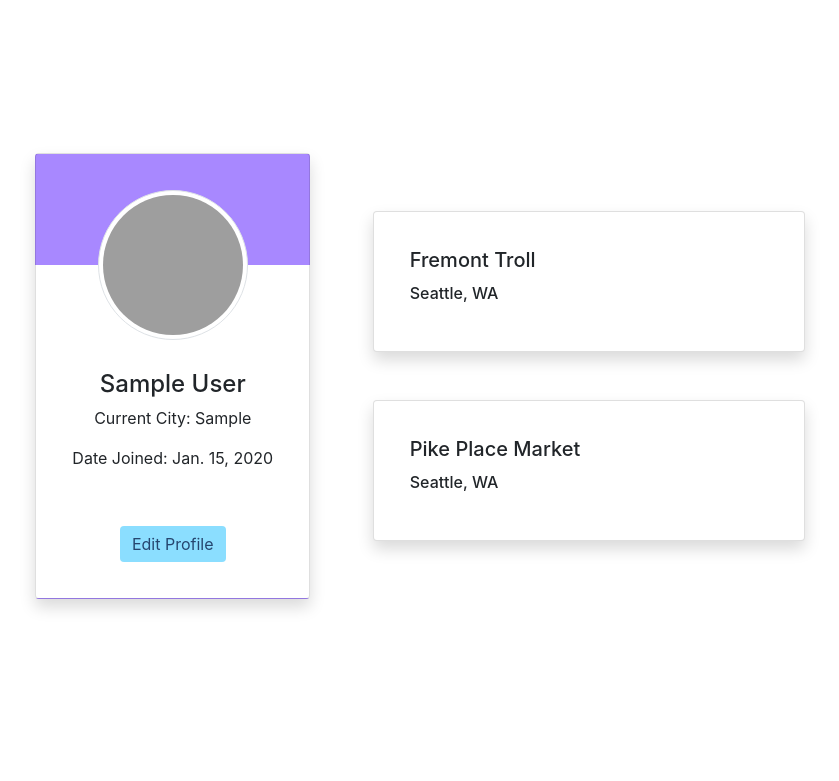
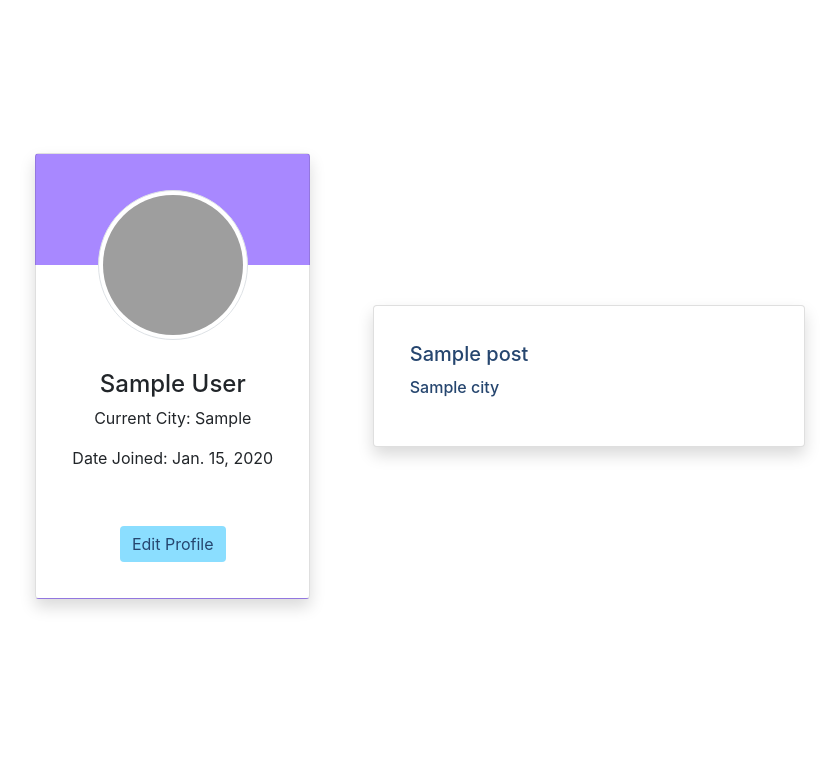
Before and after one commit to ncbentley/wayfarer, a Django app: page /profile/ in a window 1280 px wide. Shown: the part 56-837 px from the top of the page, without its empty margins (236-1075 px from the left). Run offline with Django 3.2, Linux system fonts and the light colour scheme; a user stored in the database is signed in; tables that the repository leaves empty hold one stand-in row (values such as "Sample post"); some libraries are stand-ins or nearby versions; grey boxes are pictures that could not be loaded.

Commit message:
post show page profile page links

```diff
--- a/main_app/static/styles/styles.css
+++ b/main_app/static/styles/styles.css
@@ -133,3 +133,12 @@ div.col-1 {
     background: rgb(168,136,255);
     background: linear-gradient(180deg, rgba(168,136,255,1) 25%, rgba(255,255,255,1) 25%);
 }
+
+.post-link {
+    color: var(--primary);
+    transition-duration: 0.3s;
+}
+
+.post-link:hover {
+    color: var(--purple);
+}
--- a/main_app/templates/cities/post.html
+++ b/main_app/templates/cities/post.html
@@ -18,7 +18,7 @@
             <!-- user info card -->
             <div class="col-md-3 d-flex justify-content-center text-center py-5">
                 <div class="card shadow p-3 mb-5 bg-white rounded">
-                    <div class="card-body" " >
+                    <div class="card-body">
                         <img class="rounded-circle" width="100px" height="100px" src="https://i.imgur.com/UbyLP93.jpg?2" alt="Profile Picture" >
                         <!-- TODO Change to user.full_name once create post form exists -->
                         <h4>Published by:{{ post.user }}</h4>
--- a/main_app/templates/registration/profile.html
+++ b/main_app/templates/registration/profile.html
@@ -23,18 +23,16 @@
         </div>
 
         <div class="col-md-5 my-auto">
-            <div class="card shadow p-3 mb-5 bg-white rounded">
-                <div class="card-body">
-                    <h5 class="card-title">Fremont Troll</h5>
-                    <h6 class="card-title">Seattle, WA</h6>
+            {%for post in posts%}
+            <a class="text-decoration-none post-link" href="{% url 'post' post.city.id post.id %}">
+                <div class="card shadow p-3 mb-5 bg-white rounded">
+                    <div class="card-body">
+                        <h5 class="card-title">{{post.title}}</h5>
+                        <h6 class="card-title">{{post.city}}</h6>
+                    </div>
                 </div>
-            </div>
-            <div class="card shadow p-3 mb-5 bg-white rounded">
-                <div class="card-body">
-                    <h5 class="card-title">Pike Place Market</h5>
-                    <h6 class="card-title">Seattle, WA</h6>
-                </div>
-            </div>
+            </a>
+            {%endfor%}
         </div>
     </div>
 </div>
--- a/main_app/views.py
+++ b/main_app/views.py
@@ -26,7 +26,8 @@ def home(request):
         return render(request, 'home.html')
 
 def profile(request):
-    context = {'edit_profile_form': EditProfileForm(initial={'full_name':request.user.full_name, 'current_city':request.user.current_city})}
+    posts = Post.objects.all().filter(user=request.user.id)
+    context = {'edit_profile_form': EditProfileForm(initial={'full_name':request.user.full_name, 'current_city':request.user.current_city}), 'posts': posts}
     return render(request, 'registration/profile.html', context)
 
 def signup(request):
@@ -57,7 +58,7 @@ def cities(request):
 
 def city_index(request, city_id):
     city = City.objects.get(id=city_id)
-    post = Post.objects.all()
+    post = Post.objects.all().filter(city=city_id)
     context = {'city': city, 'posts': post}
     return render(request, 'cities/detail.html', context)
 
```
